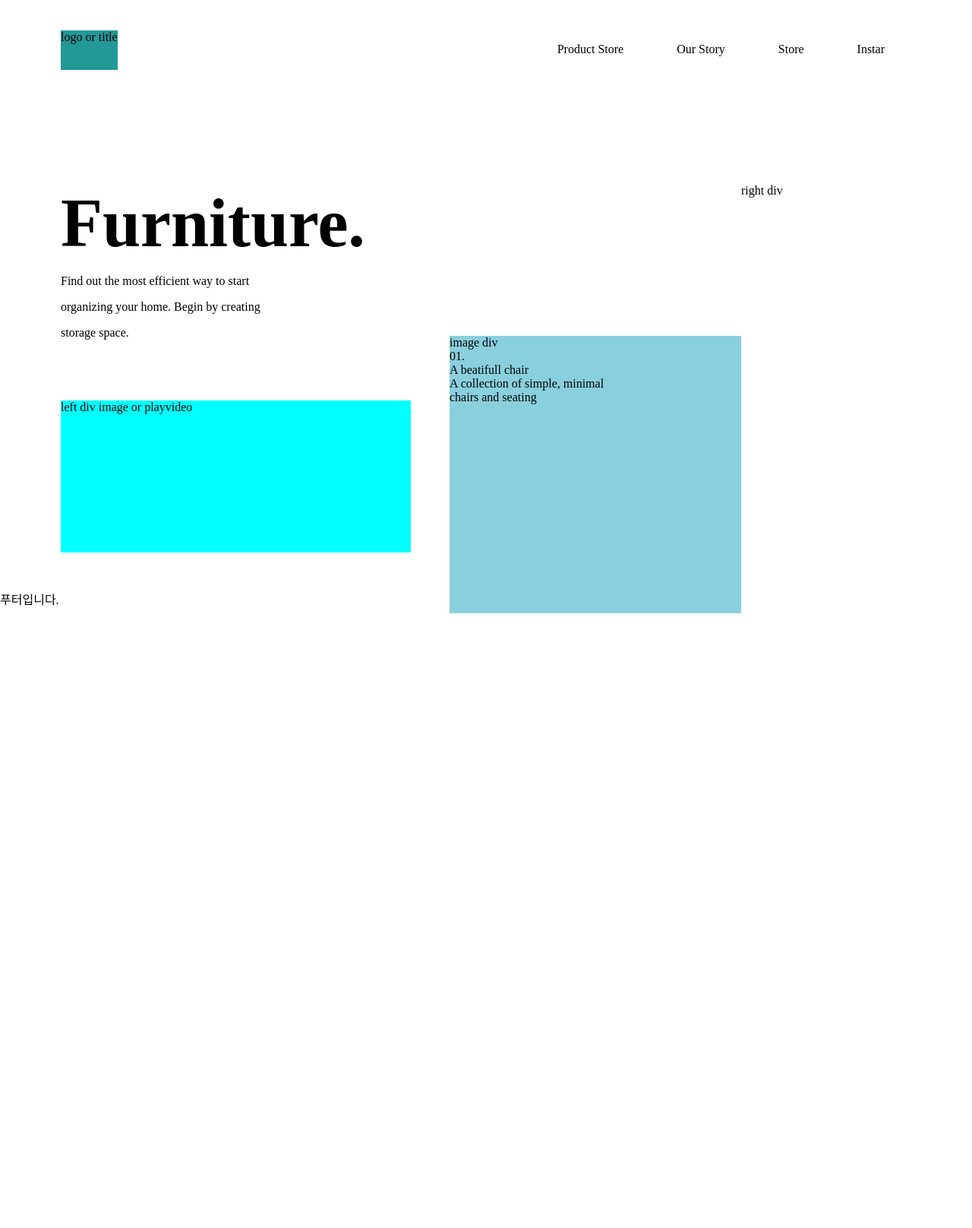
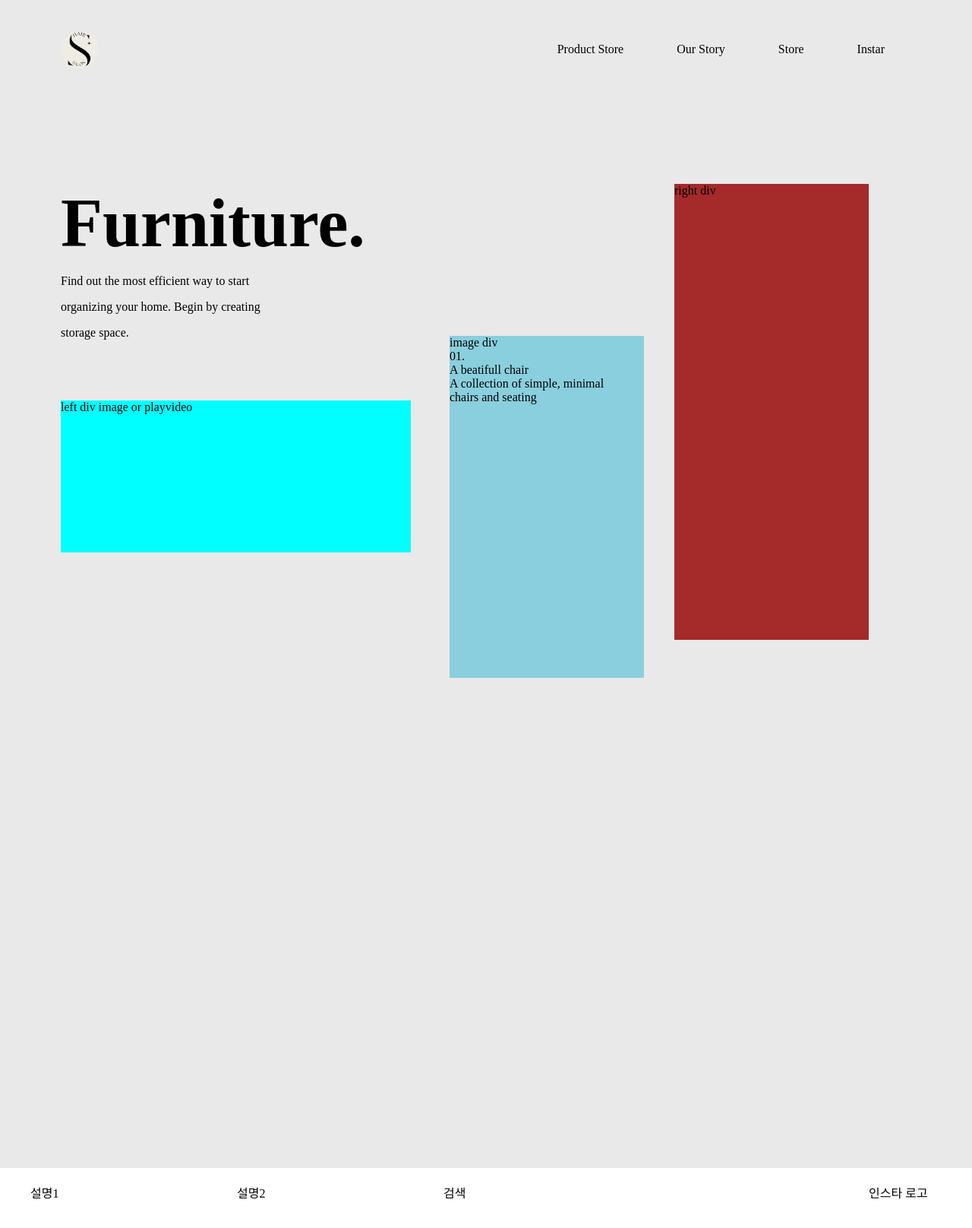
Before and after one commit to ddpound/shin, a Next.js app: page / in a window 1280 px wide. Shown: the top 1616 px of the page at 76% size. Before the commit the page ends 957 px from the top, so only its background shows below. Built offline with nearby package versions, Linux system fonts and the light colour scheme.

Commit message:
헤더 로고 추가 및 하단 푸터, 메인디자인등 수정완료

```diff
--- a/src/app/components/FooterComponent.js
+++ b/src/app/components/FooterComponent.js
@@ -2,7 +2,18 @@ function FooterComponent(){
     return (
         <>
             <footer>
-                푸터입니다.
+                <div className="footer-first-content-div">
+                    설명1
+                </div>
+                <div className="footer-second-content-div">
+                    설명2
+                </div>
+                <div className="footer-search-content-div">
+                    검색
+                </div>
+                <div className="footer-ins-logo-div">
+                    인스타 로고
+                </div>
             </footer>
         </>
     )
--- a/src/app/components/HeaderCompnent.js
+++ b/src/app/components/HeaderCompnent.js
@@ -2,7 +2,7 @@ function HeaderComponent(){
     return (
         <header>
             <div className="header-logo-div">
-                logo or title
+                <img className="main-logo-img" src="/logo/hair.png" />
             </div>
             <div className="menu-list">
                 <ol>
--- a/src/app/globals.css
+++ b/src/app/globals.css
@@ -1,6 +1,9 @@
 body, html{
+  width: 100%;
+  height: 100vw;
   margin: 0;
   padding: 0;
+  background-color: rgb(233, 233, 233);
 }
 
 header{
@@ -9,7 +12,13 @@ header{
 }
 
 .header-logo-div{
-  background-color: rgb(34, 152, 152);
+  width: 50px;
+  height: 50px;
+}
+
+.main-logo-img{
+  width: 100%;
+  border-radius: 40px;
 }
 
 .menu-list{
@@ -48,12 +57,14 @@ header{
 /* 메인페이지 css */
 .main-div{
   width: 100%;
+  height: 100vw;
   display: flex;
   margin: 150px 80px;
 }
 
 .main-left-div{
   width: 40%;
+  height: 200px;
 }
 
 .main-title-label{
@@ -74,7 +85,8 @@ header{
 
 /* 메인페이지 가운데 css */
 .main-center-div{
-  width: 30%;
+  width: 20%;
+  height: 450px;
   margin-top: 200px;
   background-color: rgb(138, 207, 221);
 }
@@ -84,7 +96,10 @@ header{
 
 /* 메인페이지 오른쪽 css */
 .main-right-div{
-  width: 30%;
+  width: 20%;
+  height: 600px;
+  margin: 0 40px;
+  background-color: brown;
 }
 
 
@@ -95,6 +110,29 @@ header{
 
 
 footer{
-  position: absolute;
-  bottom: 0;
+  width: 100%;
+  height: 135px;
+  background-color: white;
+  position : absolute;
+  transform : translateY(-100%);
+  display: flex;
 }
+
+.footer-first-content-div{
+  width: 20%;
+  margin: 20px 40px;
+}
+.footer-second-content-div{
+  width: 20%;
+  margin: 20px 40px;
+}
+
+.footer-search-content-div{
+  width: 50%;
+  margin: 20px 40px;
+}
+
+.footer-ins-logo-div{
+  width: 10%;
+  margin: 20px 40px;
+}
```
Also changed, not shown: public/logo/hair.png (added).
